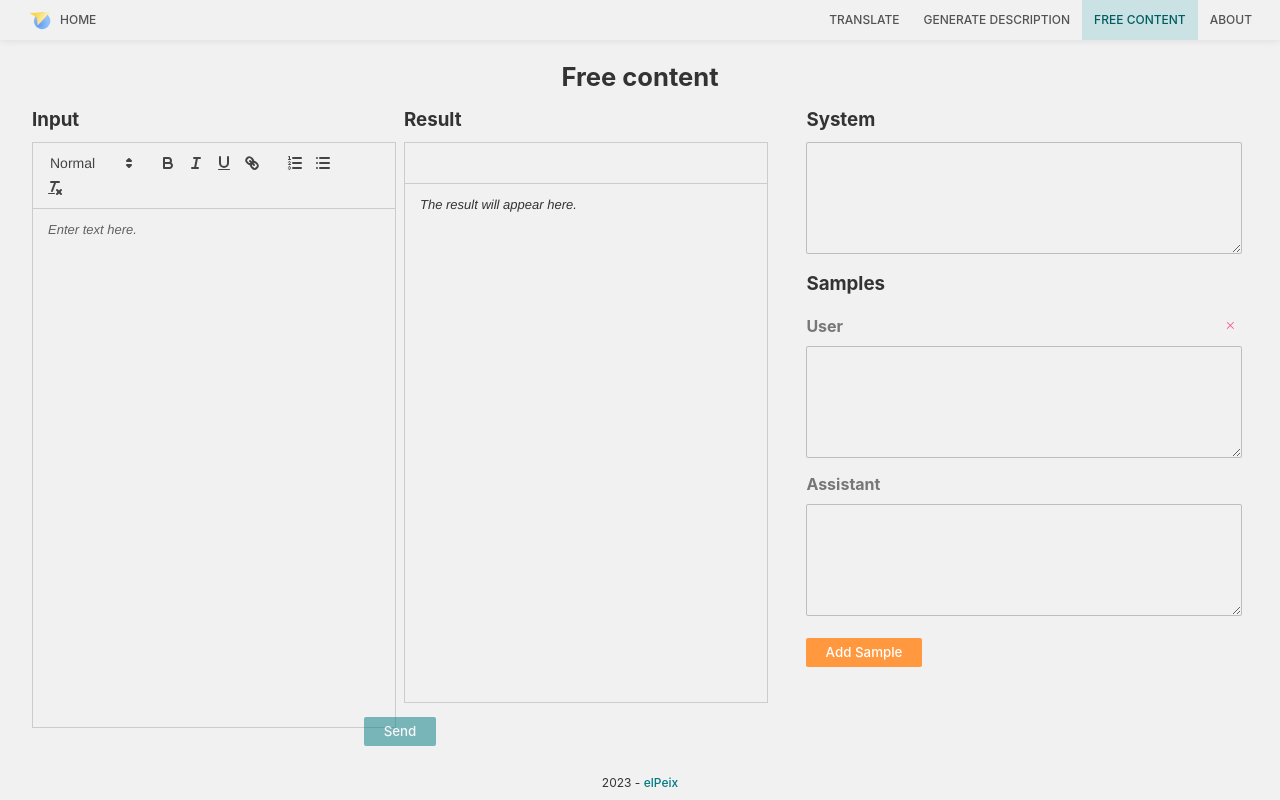
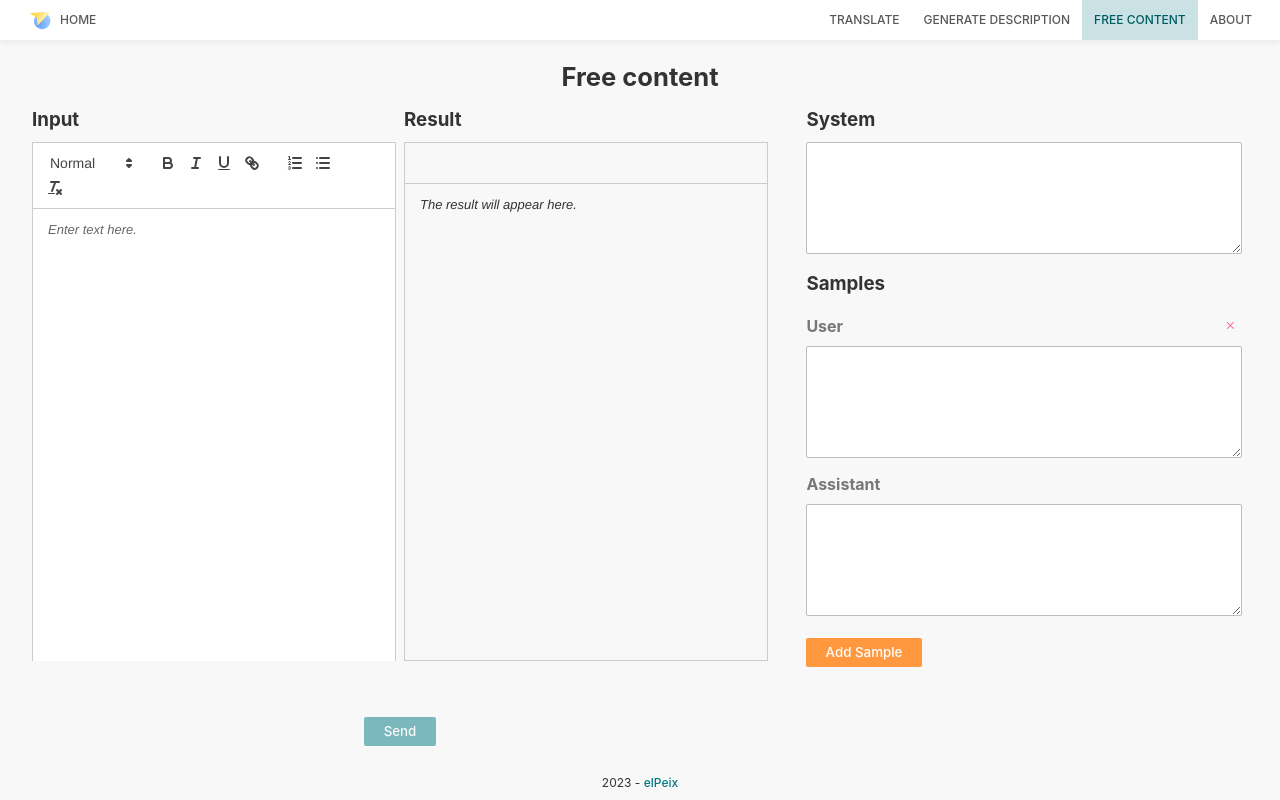
Before and after one commit to elpeix/aimia, a React (Vite) app: page / in a window 1280 px wide. Both pictures are taken after a click on the link "FREE CONTENT". Built offline with nearby package versions, Linux system fonts and the light colour scheme.

Commit message:
Style improvements

```diff
--- a/src/App.css
+++ b/src/App.css
@@ -100,39 +100,6 @@ footer {
   }
 }
 
-.scroller {
-  position: relative;
-  width: 100%;
-  max-height: calc(100vh - 10rem);
-}
-
-.scrollable {
-  position: relative;
-  overflow-y: auto;
-  width: 100%;
-  max-height: calc(100vh - 10rem);
-}
-
-.scroller .top {
-  position: relative;
-  width: 100%;
-  height: 1rem;
-  margin-bottom: -2rem;
-  background: linear-gradient(180deg, rgba(0, 0, 0, .2) 0%, rgba(0, 0, 0, 0) 100%);
-  z-index: 1;
-}
-
-.scroller .bottom {
-  position: relative;
-  bottom: 0;
-  left: 0;
-  width: 100%;
-  height: 1rem;
-  margin-top: -2rem;
-  background: linear-gradient(180deg, rgba(0, 0, 0, 0) 0%, rgba(0, 0, 0, 0.2) 100%);
-  z-index: 1;
-}
-
 .error {
   color: var(--error-color);
 }
--- a/src/components/GenericCase.jsx
+++ b/src/components/GenericCase.jsx
@@ -34,7 +34,7 @@ export default function GenericCase({ basePrompt, call }) {
 
   const handleSubmit = async (e) => {
     e.preventDefault()
-    if (!text || !prompt.changed || loading) return
+    if (!text || loading) return
     setResult('')
     setLoading(true)
     const result = await call({ input: text, prompt })
@@ -54,6 +54,7 @@ export default function GenericCase({ basePrompt, call }) {
         <div className='page-content'>
           <div>
             <h3>Input</h3>
+            <div className='page-entry'>
               <ReactQuill
                 theme='snow'
                 className='page-input'
@@ -64,6 +65,7 @@ export default function GenericCase({ basePrompt, call }) {
                 }}
                 onKeyDown={handleKeyDown}
               />
+            </div>
           </div>
           <div>
             <h3>Result</h3>
@@ -92,6 +94,7 @@ export default function GenericCase({ basePrompt, call }) {
             <button type='reset' onClick={() => {
               setText('')
               setResult(resultText)
+              setError(null)
             }}>
               Clear
             </button>
--- a/src/components/Nav/Nav.module.css
+++ b/src/components/Nav/Nav.module.css
@@ -5,7 +5,7 @@
   align-items: center;
   width: 100%;
   padding: 0;
-  background-color: var(--background-color);
+  background-color: var(--nav-background-color);
 }
 
 .nav ul {
--- a/src/components/Translate/Translate.jsx
+++ b/src/components/Translate/Translate.jsx
@@ -114,6 +114,7 @@ export default function Translate() {
             <button type='reset' onClick={() => {
               setText('')
               setTranslation(resultText)
+              setError(null)
             }}>
               Clear
             </button>
--- a/src/index.css
+++ b/src/index.css
@@ -5,7 +5,7 @@
 
   color-scheme: light;
 
-  --background-color: #f1f1f1;
+  --background-color: #f8f8f8;
   --text-color-dark : #111;
   --text-color : #333;
   --text-color-mid : #777;
@@ -31,13 +31,16 @@
   --color-gray-200: #eeeeee;
   --color-gray-300: #e0e0e0;
 
+  --nav-background-color: #ffffff;
+  --input-background-color: #ffffff;
+
   --border-radius: 2px;
   --border-color: #bdbdbd;
   --box-shadow: 0 2px 4px rgba(0, 0, 0, 0.15);
   --transition-duration: 0.1s;
   --transition-timing-function: ease-in-out;
 
-  --max-width: 68rem;
+  --max-width: 72rem;
 
   color: var(--text-color);
   background-color: var(--background-color);
@@ -186,7 +189,7 @@ textarea {
   font-size: 1rem;
   font-weight: 500;
   font-family: inherit;
-  background-color: var(--background-color);
+  background-color: var(--input-background-color);
   color: var(--text-color);
   transition: box-shadow var(--transition-duration) var(--transition-timing-function);
   width: 100%;
@@ -205,7 +208,7 @@ select {
   font-size: 1rem;
   font-weight: 500;
   font-family: inherit;
-  background-color: var(--background-color);
+  background-color: var(--input-background-color);
   color: var(--text-color);
   transition: box-shadow var(--transition-duration) var(--transition-timing-function);
   width: 100%;
--- a/src/page.css
+++ b/src/page.css
@@ -46,7 +46,23 @@
 
 .page-input, .page-output {
   width: 100%;
+  height: calc(100% - 0px);
+  overflow: auto;
+}
+
+.page-content .ql-container {
+  width: 100%;
+  height: calc(100% - 42px) !important;
+}
+
+.page-input {
+  background-color: var(--input-background-color);
+}
+
+.page-entry {
+  width: 100%;
   height: 100%;
+  background-color: var(--input-background-color);
 }
 
 .page-result {
```
Also changed, not shown: lib/api.js. Lines whose indentation alone changed are shown as unchanged.
